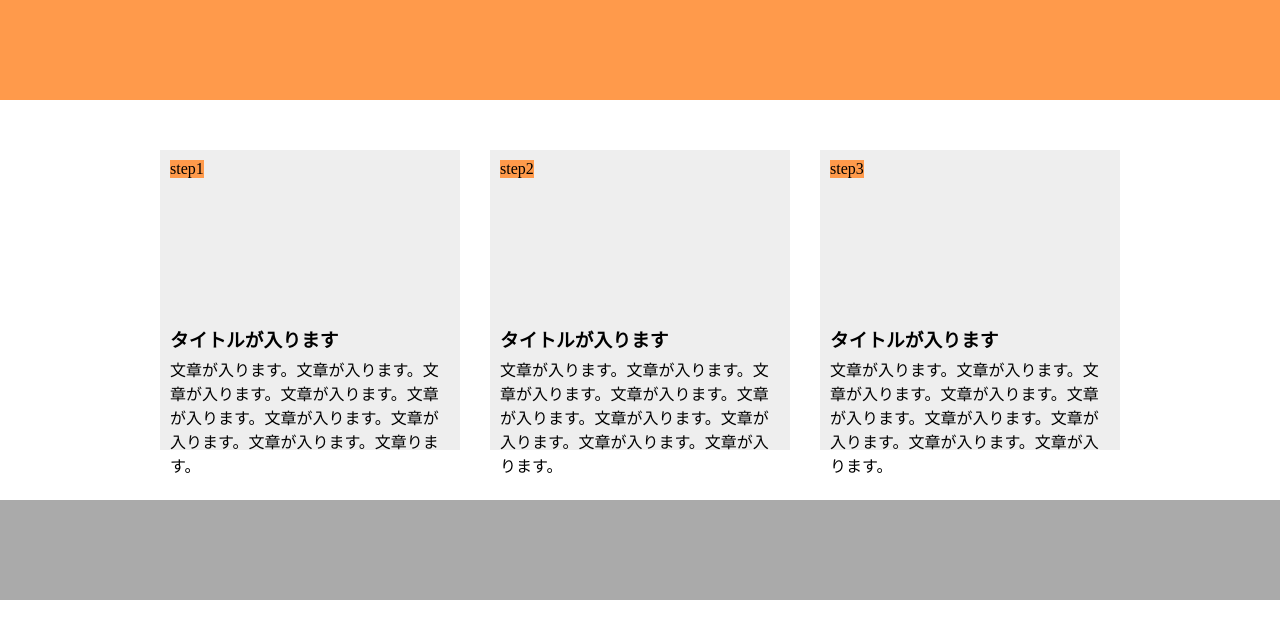
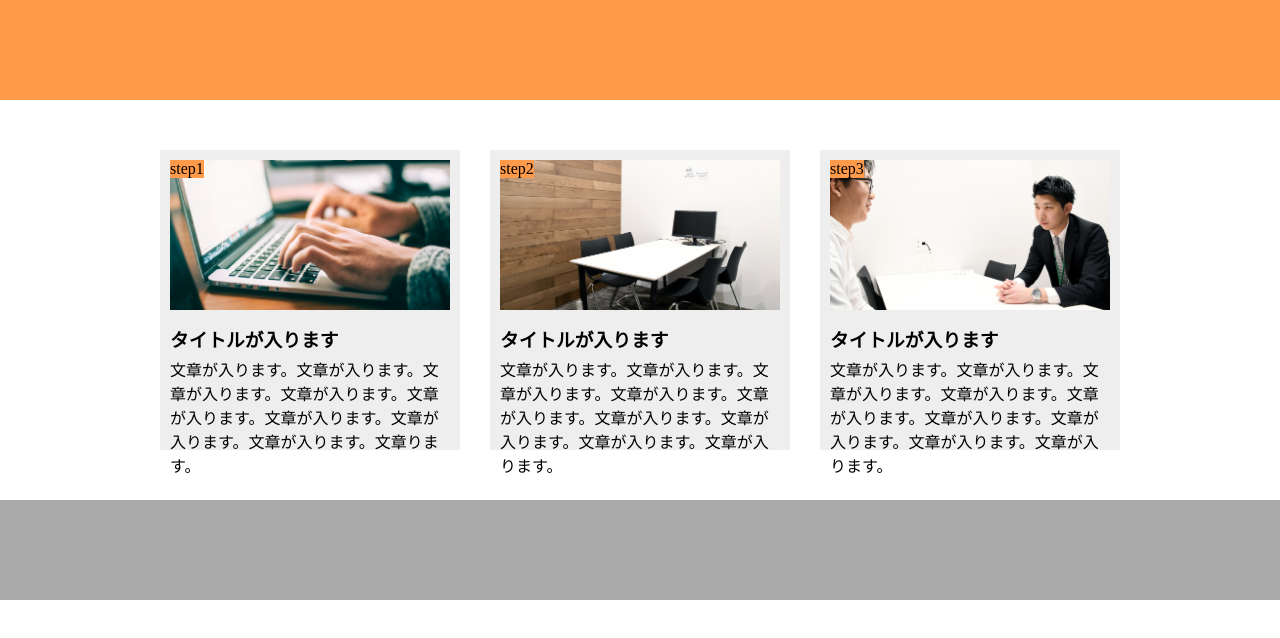
Before and after one commit to j-shigeoka/kadai1, a plain HTML site: page index.html in a window 1280 px wide. Drawn offline with Linux system fonts and the light colour scheme.

Commit message:
1-10 再提出

```diff
--- a/style.css
+++ b/style.css
@@ -34,21 +34,21 @@ main {
 }
 
 .image1 {
-  background-image: url(flow01.png);
+  background-image: url(img/flow01.png);
   height: 150px;
   background-size: cover;
   background-position: bottom;
 }
 
 .image2 {
-  background-image: url(flow02.png);
+  background-image: url(img/flow02.png);
   height: 150px;
   background-size: cover;
   background-position: bottom;
 }
 
 .image3 {
-  background-image: url(flow03.png);
+  background-image: url(img/flow03.png);
   height: 150px;
   background-size: cover;
   background-position: bottom;
```
Also changed, not shown: img/flow01.png (added), img/flow02.png (added), img/flow03.png (added).
